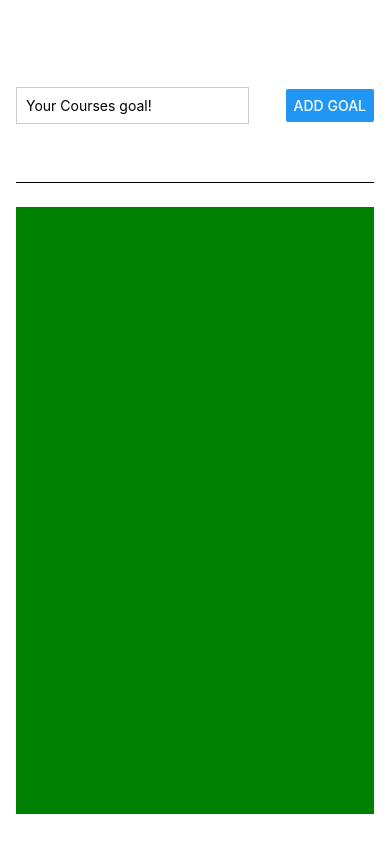
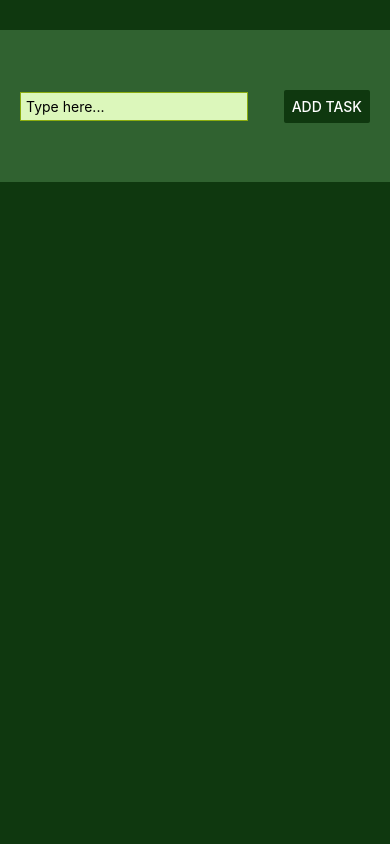
Before and after one commit to melissawebster/todo-gamer-react-native, a React Native app: screen / in a window 390 px wide. Built offline with nearby package versions, Linux system fonts and the light colour scheme.

Commit message:
style app

```diff
--- a/App.jsx
+++ b/App.jsx
@@ -38,11 +38,12 @@ export default function App() {
       <View style={styles.inputView}>
         <TextInput
           style={styles.textInputView}
-          placeholder='Your Courses goal!'
+          placeholder='Type here...'
           onChangeText={handleEnteredItem}
         />
         <Button
-          title="Add Goal"
+          color='#0F380F'
+          title="ADD TASK"
           onPress={handleItemsList}
         />
       </View>
@@ -64,7 +65,7 @@ const styles = StyleSheet.create({
   appView: {
     flex: 1,
     paddingTop: 30,
-    paddingHorizontal: 16,
+    backgroundColor: '#0F380F',
   },
   inputView: {
     flex: 1,
@@ -72,21 +73,22 @@ const styles = StyleSheet.create({
     justifyContent: 'space-between',
     alignItems: 'center',
     marginBottom: 24,
-    borderBottomWidth: 1,
+    paddingHorizontal: 20,
+    backgroundColor: '#306230',
   },
   textInputView: {
-    borderWidth: 1,
-    borderColor: '#ccc',
+    borderWidth: 0.8,
+    borderColor: '#8BAC0F',
     width: '65%',
-    padding: 9,
+    padding: 5,
+    backgroundColor: '#DCF7BB',
   },
   itemsView: {
-    backgroundColor: 'green',
     marginBottom: 30,
     flex: 4,
     alignItems: 'center',
   },
   flatList: {
-    width: '100%'
+    width: '80%'
   },
 })
--- a/components/Item.jsx
+++ b/components/Item.jsx
@@ -15,12 +15,13 @@ export default Item
 const styles = StyleSheet.create({
     itemView: {
         width: '100%',
+        justifyContent: 'center',
         marginBottom: 8,
         padding: 15,
-        backgroundColor: 'red',
+        backgroundColor: '#9BBC0F',
       },
       itemText: {
         textAlign: 'center',
-        color: 'white',
+        color: '#000',
       },
 })
--- a/package.json
+++ b/package.json
@@ -10,6 +10,7 @@
   },
   "dependencies": {
     "expo": "~49.0.15",
+    "expo-font": "^11.6.0",
     "expo-status-bar": "~1.6.0",
     "react": "18.2.0",
     "react-native": "0.72.6"
```
Also changed, not shown: react-native.config.js (added, +7 -0 lines), 1 other file (tests, documents, lock files or other folders).
